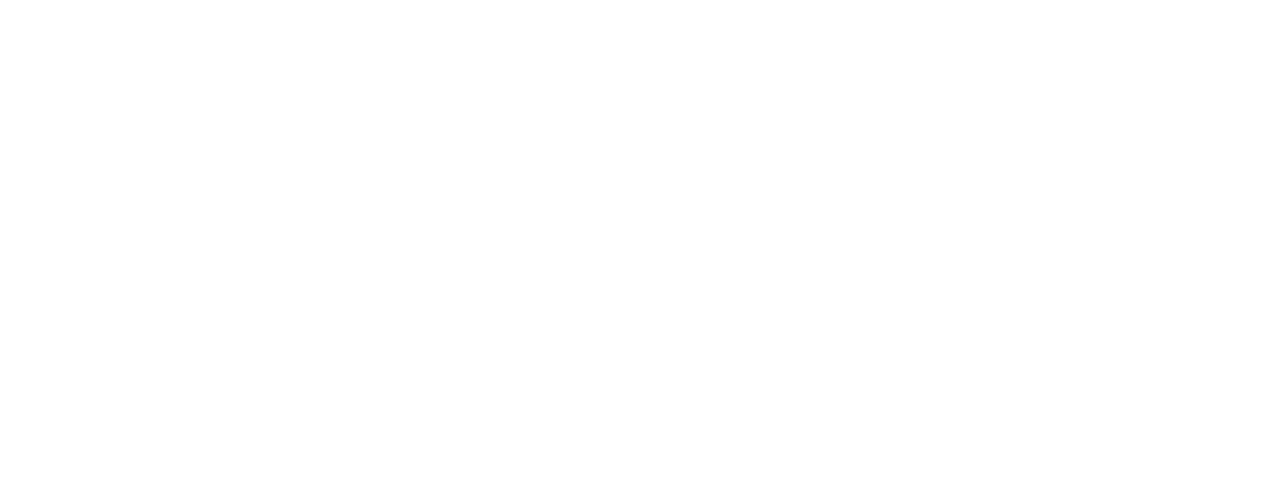
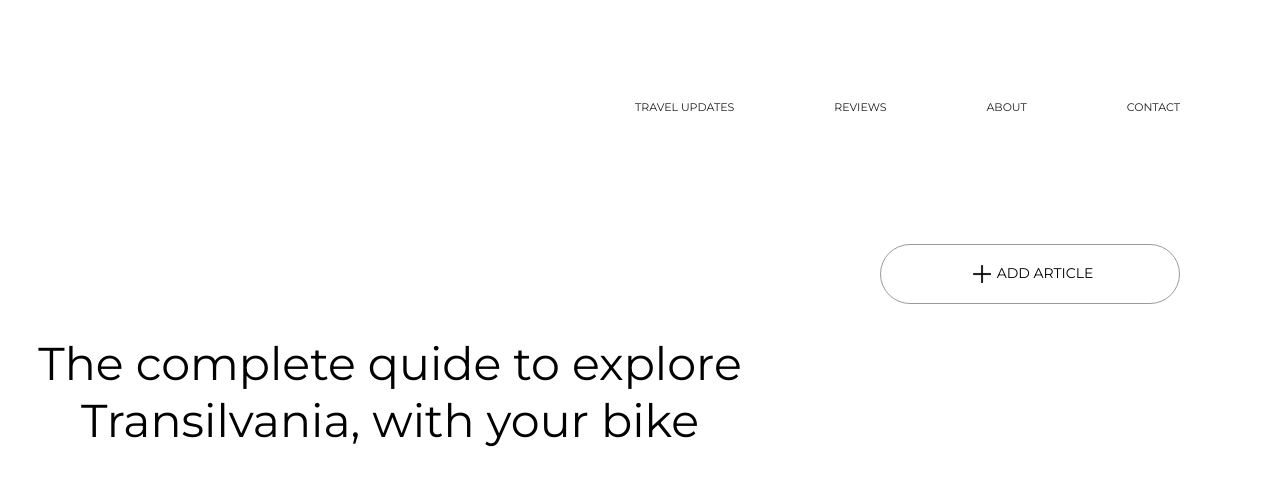
Before and after one commit to GeorgeOrzanescu/DB-Frontend.github.io, a plain HTML site: page index.html in a window 1280 px wide. Drawn offline with Linux system fonts and the light colour scheme.

Commit message:
Finished Header section nav&add button
Signed-off-by: GeorgeOrzanescu <george.asro@gmail.com>

```diff
--- a/index.html
+++ b/index.html
@@ -5,6 +5,24 @@
     <meta http-equiv="X-UA-Compatible" content="IE=edge" />
     <meta name="viewport" content="width=device-width, initial-scale=1.0" />
     <title>Blog</title>
+    <link rel="stylesheet" href="style/style.css" />
   </head>
-  <body></body>
+  <body>
+    <!-- Header section -->
+    <header>
+      <nav class="navigation">
+        <ul>
+          <li><a href="">TRAVEL UPDATES</a></li>
+          <li><a href="">REVIEWS</a></li>
+          <li><a href="">ABOUT</a></li>
+          <li><a href="">CONTACT</a></li>
+        </ul>
+      </nav>
+      <div class="btn">
+        <button><img src="static/images/plus.png" />ADD ARTICLE</button>
+      </div>
+    </header>
+
+    <h1>The complete quide to explore Transilvania, with your bike</h1>
+  </body>
 </html>
--- /dev/null
+++ b/style/constants.css
@@ -0,0 +1,21 @@
+@import url("https://fonts.googleapis.com/css2?family=Montserrat:ital@0;1&display=swap");
+@import url("https://fonts.googleapis.com/css2?family=Montserrat&display=swap");
+@import url("https://fonts.googleapis.com/css2?family=Cardo&display=swap");
+:root {
+  /* Colors */
+  --color-primary: #1e1e1e;
+  --color-secondary: #9b9b9b;
+  --color-accent: #ffe3e3;
+
+  /* Typography  */
+  --font-heading: "Montserrat", sans-serif;
+  --font-paragraph: "Cardo", serif;
+  --font-secondary: "Montserrat", sans-serif;
+
+  /* Font sizes */
+  --font-size-heading1: 46px;
+  --font-size-heading2: 34px;
+  --font-size-heading3: 28px;
+  --font-size-paragraph: 14px;
+  --font-size-secondary: 28px;
+}
--- /dev/null
+++ b/style/style.css
@@ -0,0 +1,60 @@
+@import url("./constants.css");
+
+body {
+  max-width: 1280px;
+  margin: auto;
+}
+/* Header */
+nav ul {
+  display: flex;
+  flex-direction: row;
+  justify-content: flex-end;
+  margin-top: 100px;
+}
+
+nav li {
+  font-family: var(--font-heading);
+  font-weight: 400;
+  font-size: 11px;
+  list-style: none;
+  margin-right: 100px;
+}
+
+nav a {
+  text-decoration: none;
+  color: var(--color-primary);
+}
+
+div.btn {
+  display: flex;
+  flex-direction: row-reverse;
+  margin-top: 130px;
+}
+
+button {
+  font-family: var(--font-heading);
+  font-weight: 400;
+  font-size: 14px;
+  border: 1px solid var(--color-secondary);
+  width: 300px;
+  height: 60px;
+  border-radius: 50px;
+  background: white;
+  margin-right: 100px;
+}
+
+button img {
+  vertical-align: middle;
+  max-width: 30px;
+  max-height: auto;
+}
+
+/* Article */
+h1 {
+  font-family: var(--font-heading);
+  font-weight: 400;
+  font-style: normal;
+  font-size: var(--font-size-heading1);
+  width: 780px;
+  text-align: center;
+}
```
Also changed, not shown: static/images/plus.png (added).
